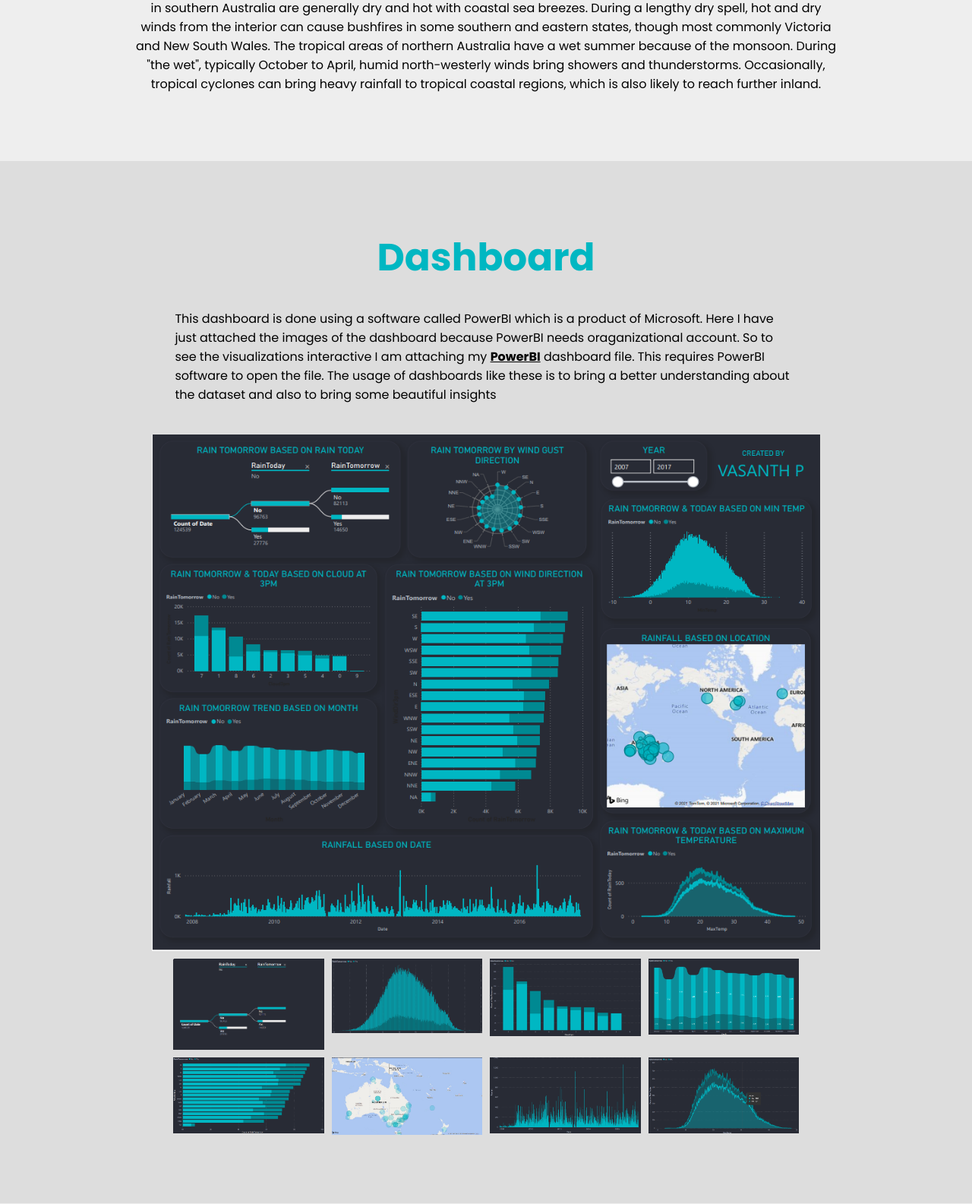
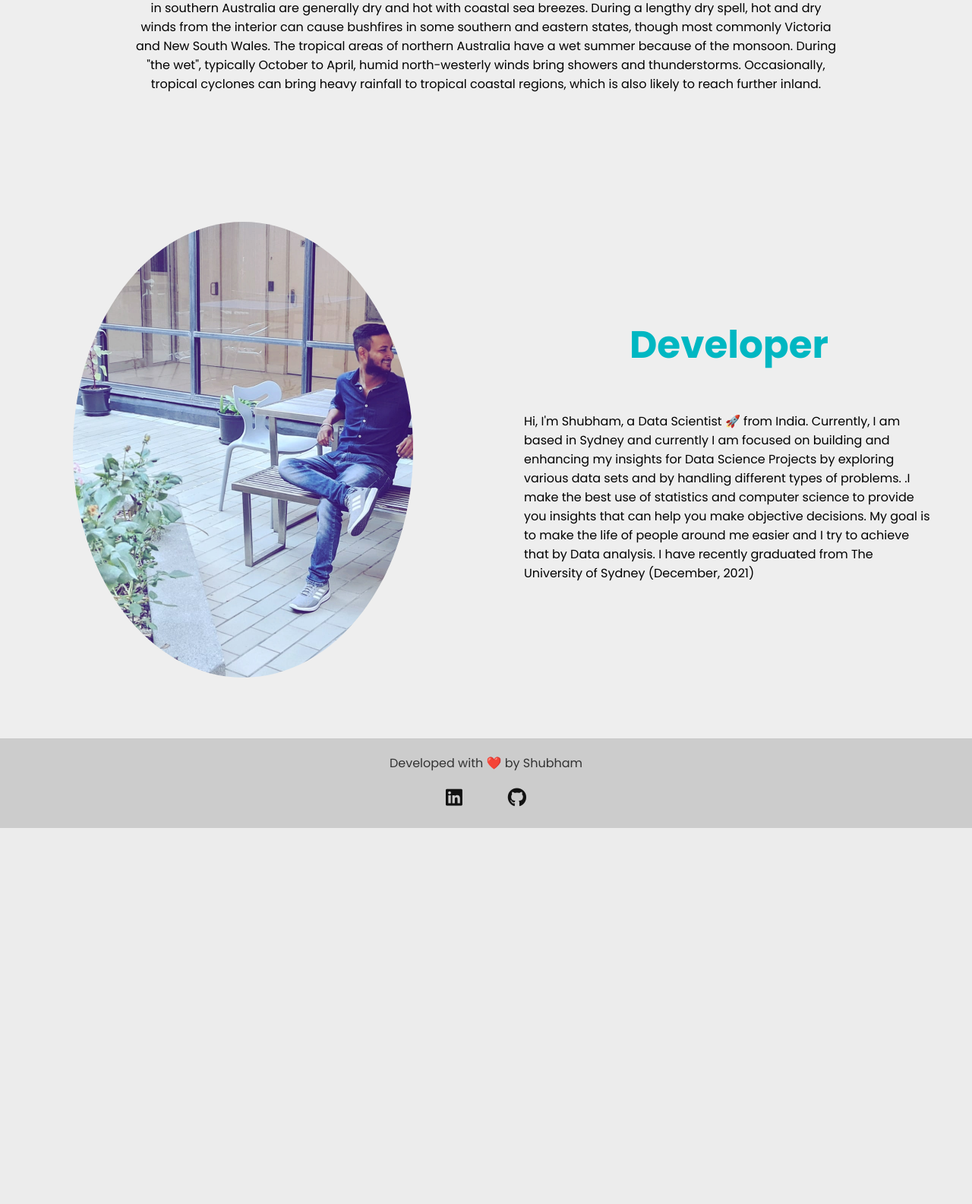
Before and after one commit to shubhamsrivastava951/Rain-Prediction-Australia, a Flask app: page / in a window 1280 px wide. Shown: the part 1242-2827 px from the top of the page at 76% size. After the commit the page ends 2332 px from the top, so only its background shows below. Run offline with Flask 2, Linux system fonts and the light colour scheme; parts of the project's set-up code (start-up, migrations or seed data) failed here and were passed over; some libraries are stand-ins or nearby versions.

Commit message:
Update index.html

```diff
--- a/template/index.html
+++ b/template/index.html
@@ -17,7 +17,7 @@
         <div class="navigation">
           <a href="#">Home</a>
           <a href="#about">About Rainy Brain</a>
-          <a href="#dashboard">Dashboard</a>
+
           <a href="#info">Developer</a>
           <a href="/predict">Predictor</a>
         </div>
@@ -34,9 +34,9 @@
         </div>
       </div>
       <div class="media-icons">
-        <a href="https://www.linkedin.com/in/vasanth-p-90826218b/"><i class="fab fa-linkedin"></i></a>
-        <a href="https://github.com/Vasanthengineer4949"><i class="fab fa-github"></i></a>
-        <a href="https://twitter.com/V51430"><i class="fab fa-twitter"></i></a>
+        <a href="https://www.linkedin.com/in/shubhamsrivastava951/"><i class="fab fa-linkedin"></i></a>
+        <a href="https://github.com/shubhamsrivastava951"><i class="fab fa-github"></i></a>
+
       </div>
     </section>
 
@@ -45,7 +45,7 @@
       <p class="about-content" style="text-align: center;">Rainy Brain is a web app which has
       a Machine Learning model running at the back. The purpose of developing this app is to
       predict whether it will rain the next day or not. This model is based on the Rain Prediction
-      in Australia dataset. The codes for this project can be checked in my <a href="https://github.com/Vasanthengineer4949/RainPrediction" style="color: black; font-weight: bold;">github repo</a>. More than 80% of Australia has an annual rainfall of less than
+      in Australia dataset. The codes for this project can be checked in my <a href="https://github.com/shubhamsrivastava951/Rain-Prediction-Australia" style="color: black; font-weight: bold;">github repo</a>. More than 80% of Australia has an annual rainfall of less than
       600 mm which is less among the all continents other than Antartica which recieves less
       rainfall. A place inland near Lake Eyre would only receive 81 mm of rain annually. The
       average annual rainfall in the Australian desert is low, ranging from 81 to 250 mm.
@@ -63,51 +63,29 @@
       </p>
     </section>
 
-    <section id="dashboard">
-      <h2>Dashboard</h2>
-      <p>This dashboard is done using a software called PowerBI which is a product of Microsoft.
-        Here I have just attached the images of the dashboard because PowerBI needs oraganizational
-        account. So to see the visualizations interactive I am attaching my <a href="../static/rain.pbix" style="color: black; font-weight: bold;">PowerBI</a>
-        dashboard file. This requires PowerBI software to open the file. The usage of dashboards like
-        these is to bring a better understanding about the dataset and also to bring some beautiful insights</p>
-      <img class="dashboard-image" src="../static/dashboard.png" alt="1">
-      <div>
-        <img src="../static/1.png" alt="1">
-        <img src="../static/3.png" alt="3">
-        <img src="../static/4.png" alt="4">
-        <img src="../static/5.png" alt="5">
-        <img src="../static/6.png" alt="6">
-        <img src="../static/7.png" alt="7">
-        <img src="../static/8.png" alt="8">
-        <img src="../static/9.png" alt="9">
-      </div>
-    </section>
+
 
     <section id="info">
       <div>
-        <img src="../static/vasanth1.png" alt="Vasanth">
+        <img src="../static/IMG_20210406_194015_477.jpg" alt="Shubham">
       </div>
       <div>
         <h2>Developer</h2>
-        <p class="about-content"> Hi, I'm Vasanth, a Data Scientist 🚀 from India.
-          Currently, I'm learning ML, DL, CV & NLP. I have an experience as a Data Science Intern in a
-          company called prithvi.ai situated at Noida for around three months. Now currently I am trying
-          to do some self - paced projects in data science like Rainy Brain, Smart Attendance System,
-          J.A.R.V.I.S, etc.. I also have experience of taking webinars in my college. I am also trying
-          to do some projects for my college too. Always curious to learn something new in
-          the field of Data Science. Beside's programming, I enjoy playing games and watching youtube.
-          Below I have given my social media links. Happy to have new connections.</p>
+        <p class="about-content"> Hi, I'm Shubham, a Data Scientist 🚀 from India.
+          Currently, I am based in Sydney and currently I am focused on building and enhancing my insights for Data Science Projects by exploring various data sets and by handling different types of problems.
+
+.I make the best use of statistics and computer science to provide you insights that can help you make objective decisions. My goal is to make the life of people around me easier and I try to achieve that by Data analysis. I have recently graduated from The University of Sydney (December, 2021)</p>
       </div>
     </section>
 
     <footer>
       <p>
-        Developed with ❤️ by Vasanth
+        Developed with ❤️ by Shubham
       </p>
       <div class="media-icons">
-        <a href="https://www.linkedin.com/in/vasanth-p-90826218b/"><i class="fab fa-linkedin"></i></a>
-        <a href="https://github.com/Vasanthengineer4949"><i class="fab fa-github"></i></a>
-        <a href="https://twitter.com/V51430"><i class="fab fa-twitter"></i></a>
+        <a href="https://www.linkedin.com/in/shubhamsrivastava951/"><i class="fab fa-linkedin"></i></a>
+        <a href="https://github.com/shubhamsrivastava951"><i class="fab fa-github"></i></a>
+
       </div>
     </footer>
 
```
